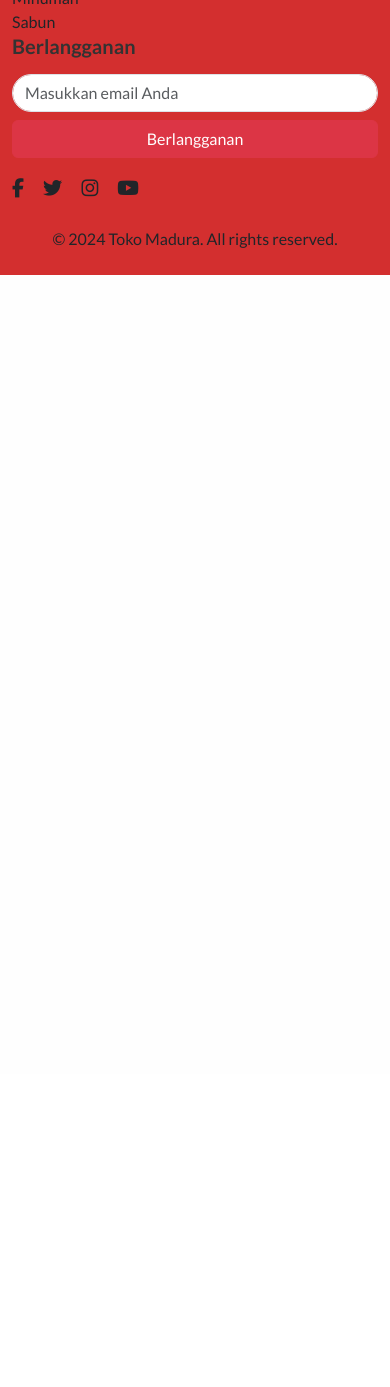
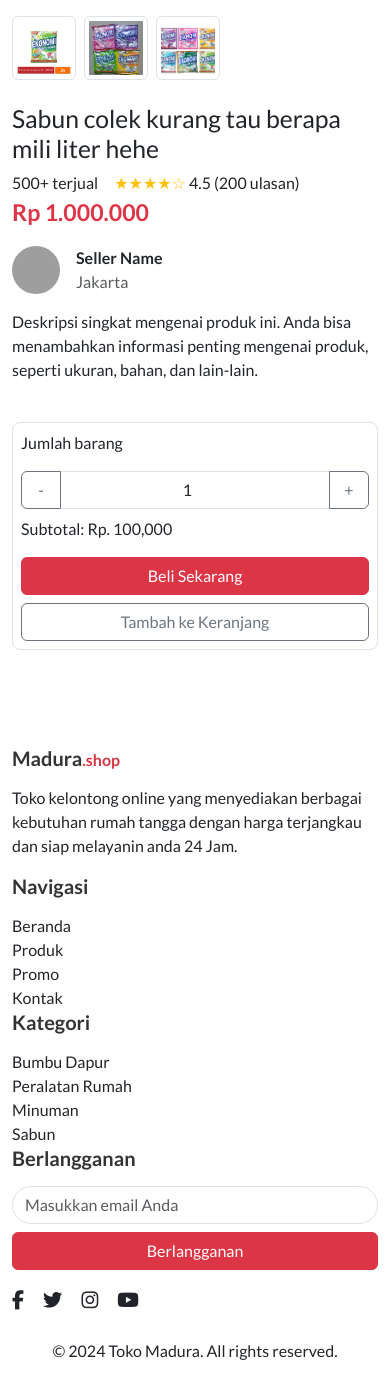
Before and after one commit to Humdiess/Toko-madura, a PHP site: page /detail.php in a window 390 px wide; the page is wider, and only the part inside the window is pictured. Shown: the part 614-2001 px from the top of that part. Before the commit the page ends 889 px from the top of that part, so only its background shows below. Run offline with PHP 8.4, Linux system fonts and the light colour scheme; some libraries are stand-ins or nearby versions; grey boxes are pictures that could not be loaded.

Commit message:
checkout

```diff
--- a/assets/css/banner.css
+++ b/assets/css/banner.css
@@ -41,3 +41,21 @@
 .next {
     right: 10px;
 }
+
+/* detail page */
+.banner {
+    position: relative;
+    width: 100%;
+    aspect-ratio: 14/1;
+    overflow: hidden;
+}
+
+.banner img {
+    position: absolute;
+    top: 0;
+    left: 0;
+    aspect-ratio: 14/1;
+    width: 100%;
+    height: 100%;
+    object-fit: cover;
+}
--- a/assets/css/checkout.css
+++ b/assets/css/checkout.css
@@ -0,0 +1,52 @@
+.detail-banner-wrapper {
+    height: 200px;
+}
+
+.seller-photo {
+    width: 48px;
+    height: 48px;
+    object-fit: cover;
+    aspect-ratio: 1 / 1;
+}
+
+.seller-photo img {
+    width: 100%;
+    height: 100%;
+    object-fit: cover;
+}
+
+.image-detail-selector {
+    display: flex;
+    gap: 10px;
+}
+
+.image-detail-selector img {
+    cursor: pointer;
+    width: 64px;
+    height: 64px;
+    object-fit: cover;
+    aspect-ratio: 1 / 1;
+}
+
+.image-detail-preview {
+    position: relative;
+    width: 100%;
+    padding-top: 100%;
+}
+
+.image-detail-preview img {
+    position: absolute;
+    top: 0;
+    left: 0;
+    width: 100%;
+    height: 100%;
+    object-fit: cover;
+}
+
+.input-group button {
+    width: 40px;
+}
+
+.input-group input {
+    width: 60px;
+}
--- a/assets/css/global.css
+++ b/assets/css/global.css
@@ -1,7 +1,7 @@
 body {
     height: 200vh;
     font-family: 'Lato';
-    background-color: #fefefe !important;
+    background-color: #ffffff !important;
 }
 
 .section-title {
@@ -19,7 +19,7 @@ body {
 }
 
 footer {
-    background-color: #D32F2F !important;
+    background-color: #ffffff !important;
     color: #ffffff;
 }
 
--- /dev/null
+++ b/assets/js/checkout.js
@@ -0,0 +1,29 @@
+document.addEventListener("DOMContentLoaded", function() {
+    const minusBtn = document.getElementById("minusBtn");
+    const plusBtn = document.getElementById("plusBtn");
+    const quantityInput = document.getElementById("orderQuantity");
+    const subtotalDisplay = document.getElementById("subtotal");
+    const productPrice = 100000;
+
+    function updateSubtotal() {
+        const quantity = Math.max(1, parseInt(quantityInput.value));
+        const subtotal = quantity * productPrice;
+        subtotalDisplay.textContent = `Subtotal: Rp. ${subtotal.toLocaleString()}`;
+    }
+
+    minusBtn.addEventListener("click", function() {
+        if (quantityInput.value > 1) {
+            quantityInput.value = parseInt(quantityInput.value) - 1;
+            updateSubtotal();
+        }
+    });
+
+    plusBtn.addEventListener("click", function() {
+        quantityInput.value = parseInt(quantityInput.value) + 1;
+        updateSubtotal();
+    });
+
+    quantityInput.addEventListener("input", updateSubtotal);
+
+    updateSubtotal();
+});
--- a/constant/script.php
+++ b/constant/script.php
@@ -1,6 +1,7 @@
 <script src="assets/js/navbar.js"></script>
 <script src="assets/js/banner.js"></script>
 <script src="assets/js/splash.js"></script>
+<script src="assets/js/checkout.js"></script>
 <script src="node_modules/aos/dist/aos.js"></script>
 <script>
     AOS.init();
--- a/detail.php
+++ b/detail.php
@@ -1,11 +1,80 @@
 <?php include('themes/header.php'); ?>
 
-<div class="container mt-4">
-    <div class="row">
-        <div class="product-image-detail col border"></div>
-        <div class="product-description col border"></div>
-        <div class="product-checkout col border"></div>
+<div class="product-detail-wrapper container mt-4">
+    <div class="banner position-relative bg-light overflow-hidden py-4 rounded-3">
+        <img src="assets/img/detail-banner.png" alt="">
+    </div>
+
+    <div class="product-detail row gx-4 mt-4">
+        <div class="product-image-detail col-lg-4 col-md-12 mb-4">
+            <div class="image-detail rounded">
+                <div class="image-detail-preview mb-3 border rounded">
+                    <img id="mainImage" src="https://www.static-src.com/wcsstore/Indraprastha/images/catalog/full//91/MTA-26202726/no-brand_no-brand_full01.jpg" class="img-fluid w-100 rounded" alt="Product Image">
+                </div>
+                <div class="image-detail-selector d-flex gap-2">
+                    <img src="assets/img/product.jpg" class="img-thumbnail selector" alt="Product Thumbnail">
+                    <img src="assets/img/product-1.jpg" class="img-thumbnail selector" alt="Product Thumbnail">
+                    <img src="assets/img/product-2.jpg" class="img-thumbnail selector" alt="Product Thumbnail">
+                </div>
+            </div>
+        </div>
+
+        <div class="product-description col-lg-5 col-md-12 mb-4">
+            <div class="description rounded">
+                <h2>Sabun colek kurang tau berapa mili liter hehe</h2>
+                <div class="product-info d-flex gap-3">
+                    <p class="mb-0">500+ terjual</p>
+                    <p class="mb-0">
+                        <span class="text-warning">&#9733;&#9733;&#9733;&#9733;&#9734;</span>
+                        4.5 (200 ulasan)
+                    </p>
+                </div>
+                <p class="product-price fs-3 text-danger">Rp 1.000.000</p>
+                <div class="seller-info d-flex align-items-center gap-3">
+                    <div class="seller-photo rounded-circle overflow-hidden">
+                        <img src="https://avatars.githubusercontent.com/u/118147438?v=4" alt="Seller Photo">
+                    </div>
+                    <div class="seller-name">
+                        <a href="#" class="mb-0 fw-bold text-decoration-none text-dark">Seller Name</a>
+                        <p class="text-muted mb-0 fs-6">Jakarta</p>
+                    </div>
+                </div>
+
+                <div class="product-description mt-3">
+                    <p>Deskripsi singkat mengenai produk ini. Anda bisa menambahkan informasi penting mengenai produk, seperti ukuran, bahan, dan lain-lain.</p>
+                </div>
+            </div>
+        </div>
+
+
+        <div class="product-checkout col-lg-3 col-md-12 mb-4">
+            <div class="border p-2 rounded-3">
+                <p class="mb-3">Jumlah barang</p>
+                <div class="input-group mb-2">
+                    <button id="minusBtn" class="btn btn-outline-secondary">-</button>
+                    <input type="number" id="orderQuantity" class="form-control text-center" value="1" min="1">
+                    <button id="plusBtn" class="btn btn-outline-secondary">+</button>
+                </div>
+                <p id="subtotal" class="mb-3">Subtotal: Rp. 0</p>
+                <button class="btn btn-danger w-100 mb-2">Beli Sekarang</button>
+                <button class="btn btn-outline-secondary w-100">Tambah ke Keranjang</button>
+            </div>
+        </div>
+
     </div>
 </div>
 
+<script>
+    document.addEventListener('DOMContentLoaded', function() {
+        const mainImage = document.getElementById('mainImage');
+        const selectors = document.querySelectorAll('.image-detail-selector .selector');
+
+        selectors.forEach(function(selector) {
+            selector.addEventListener('click', function() {
+                mainImage.src = this.src;
+            });
+        });
+    });
+</script>
+
 <?php include('themes/footer.php'); ?>
```
Also changed, not shown: assets/img/detail-banner.png (added), assets/img/product-1.jpg (added), assets/img/product-2.jpg (added), assets/img/product.jpg (added).
